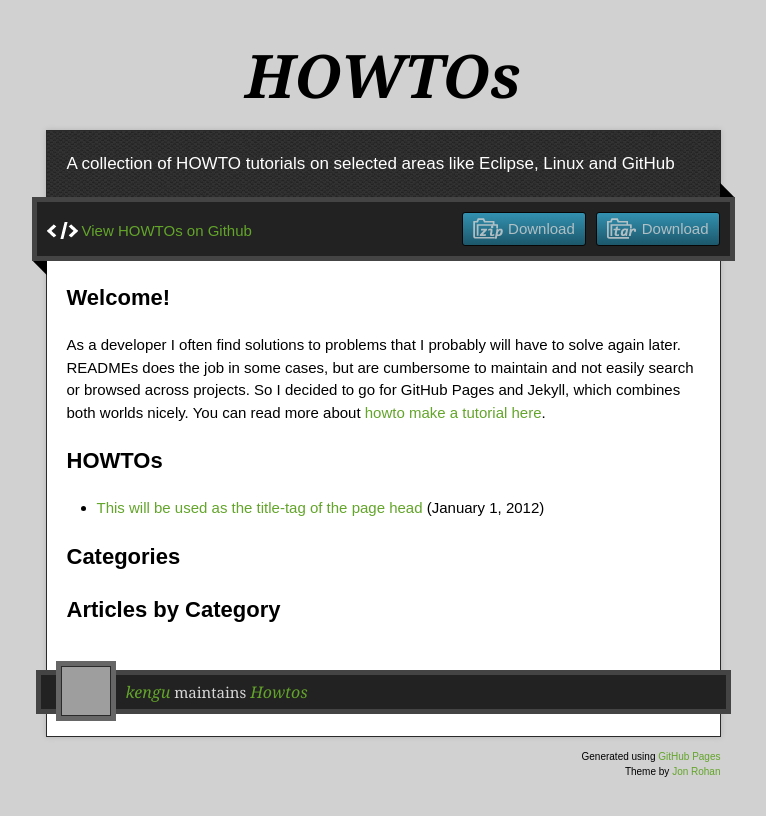
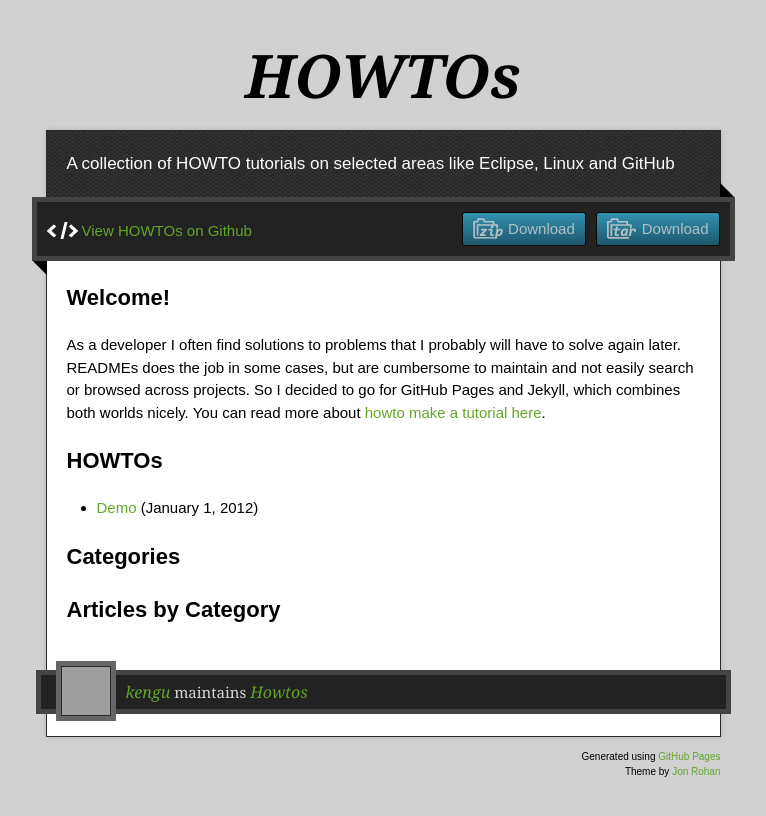
Before and after one commit to kengu/howtos, a Jekyll site: the page built from index.md, in a window 1280 px wide. Shown: the top 816 px of the page, without its empty margins (257-1023 px from the left). Built offline with Jekyll 4.4.1, drawn with Linux system fonts in a browser that asks for light colours; nearby versions of some CDN libraries; grey boxes are pictures that could not be loaded.

Commit message:
Update _posts/2012-01-01-demo.md

```diff
--- a/_posts/2012-01-01-demo.md
+++ b/_posts/2012-01-01-demo.md
@@ -1,7 +1,7 @@
 ---
 
 layout: howto
-title: This will be used as the title-tag of the page head
+title: Demo
 
 ---
 
```
